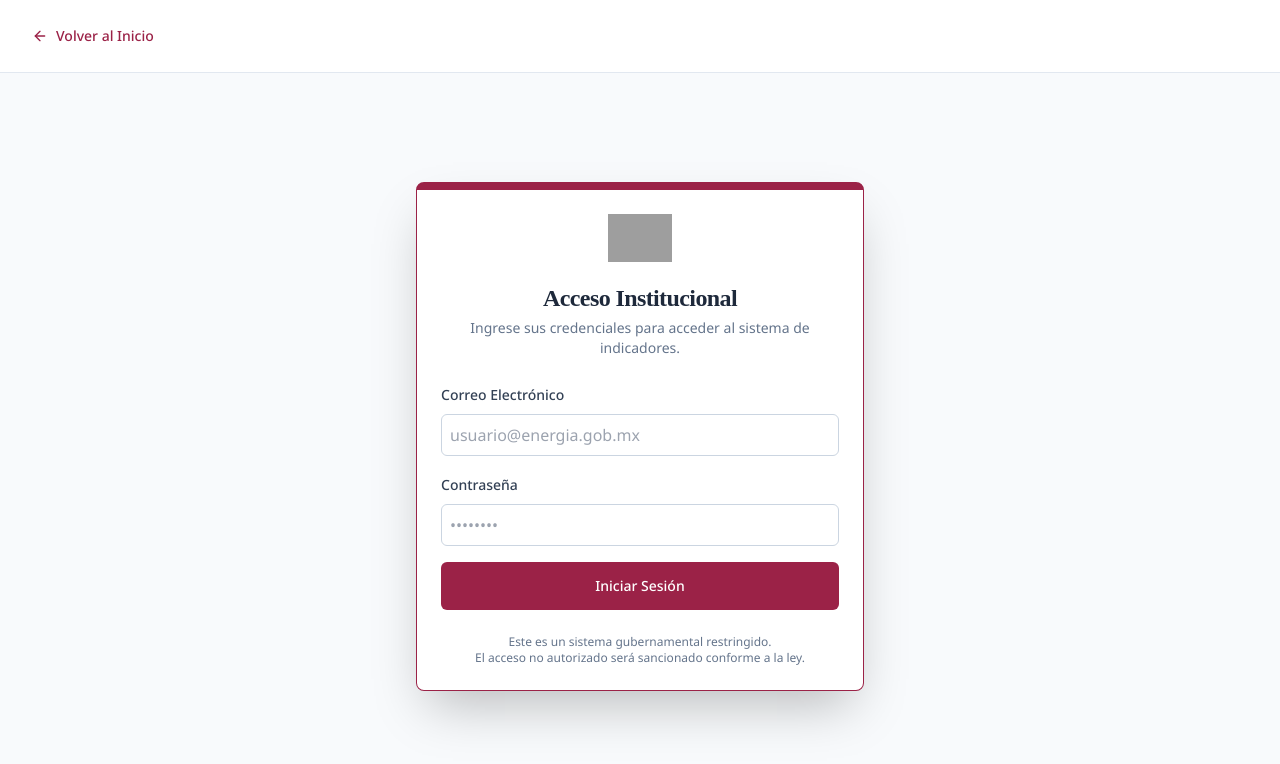
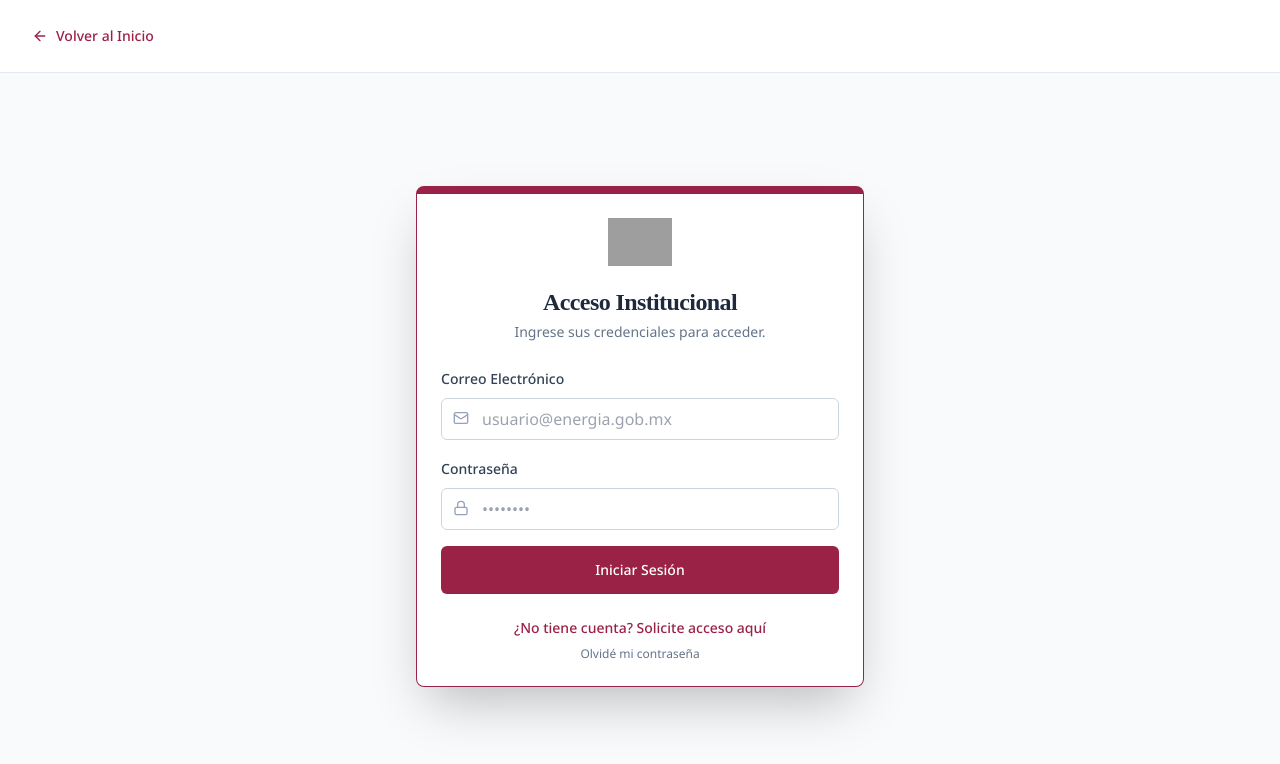
Before and after one commit to JSCEG/PRESEMH, a React (Vite) app: page /login in a window 1280 px wide. Shown: the top 764 px of the page. Built offline with nearby package versions, Linux system fonts and the light colour scheme; grey boxes are pictures that could not be loaded; a web font is replaced by a local one.

Commit message:
feat(auth): Add Register and Password Recovery modes to LoginPage

```diff
--- a/src/pages/LoginPage.tsx
+++ b/src/pages/LoginPage.tsx
@@ -3,38 +3,54 @@ import { useNavigate } from 'react-router-dom';
 import { supabase } from '@/lib/supabase';
 import { Button } from '@/components/ui/button';
 import { Card, CardContent, CardHeader, CardTitle, CardDescription } from '@/components/ui/card';
-import { Loader2, AlertCircle, ArrowLeft } from 'lucide-react';
+import { Loader2, AlertCircle, ArrowLeft, Mail, Lock, UserPlus, LogIn } from 'lucide-react';
+
+type AuthMode = 'LOGIN' | 'REGISTER' | 'RECOVERY';
 
 export default function LoginPage() {
+  const [mode, setMode] = useState<AuthMode>('LOGIN');
   const [email, setEmail] = useState('');
   const [password, setPassword] = useState('');
   const [loading, setLoading] = useState(false);
-  const [error, setError] = useState<string | null>(null);
+  const [message, setMessage] = useState<{ type: 'error' | 'success', text: string } | null>(null);
   const navigate = useNavigate();
 
-  const handleLogin = async (e: React.FormEvent) => {
+  const handleAuth = async (e: React.FormEvent) => {
     e.preventDefault();
     setLoading(true);
-    setError(null);
+    setMessage(null);
 
-    const { error } = await supabase.auth.signInWithPassword({
-      email,
-      password,
+    try {
+      if (mode === 'LOGIN') {
+        const { error } = await supabase.auth.signInWithPassword({ email, password });
+        if (error) throw error;
+        navigate('/map');
+      }
+      else if (mode === 'REGISTER') {
+        const { error } = await supabase.auth.signUp({ email, password });
+        if (error) throw error;
+        setMessage({ type: 'success', text: 'Registro exitoso. Verifique su correo para confirmar.' });
+        setMode('LOGIN');
+      }
+      else if (mode === 'RECOVERY') {
+        const { error } = await supabase.auth.resetPasswordForEmail(email, {
+          redirectTo: window.location.origin + '/update-password',
         });
-
-    if (error) {
-      setError('Credenciales inválidas o cuenta no autorizada.');
+        if (error) throw error;
+        setMessage({ type: 'success', text: 'Se ha enviado un enlace de recuperación a su correo.' });
+        setMode('LOGIN');
+      }
+    } catch (error: any) {
+      setMessage({ type: 'error', text: error.message || 'Ocurrió un error inesperado.' });
+    } finally {
       setLoading(false);
-    } else {
-      navigate('/map');
     }
   };
 
   return (
     <div className="min-h-screen bg-slate-50 flex flex-col">
-      {/* Header Simplificado */}
       <header className="p-4 bg-white border-b border-slate-200">
-        <Button variant="ghost" onClick={() => navigate('/')} className="text-gobmx-guinda">
+        <Button variant="ghost" onClick={() => navigate('/')} className="text-gobmx-guinda hover:text-gobmx-guinda/80">
           <ArrowLeft className="mr-2 h-4 w-4" /> Volver al Inicio
         </Button>
       </header>
@@ -46,41 +62,57 @@ export default function LoginPage() {
               <img src="https://cdn.sassoapps.com/Indicadores_Eficiencia/logo_sener.png" alt="SENER" className="h-12" />
             </div>
             <CardTitle className="text-2xl font-bold font-headings text-slate-800">
-              Acceso Institucional
+              {mode === 'LOGIN' && 'Acceso Institucional'}
+              {mode === 'REGISTER' && 'Solicitud de Cuenta'}
+              {mode === 'RECOVERY' && 'Recuperar Contraseña'}
             </CardTitle>
             <CardDescription>
-              Ingrese sus credenciales para acceder al sistema de indicadores.
+              {mode === 'LOGIN' && 'Ingrese sus credenciales para acceder.'}
+              {mode === 'REGISTER' && 'Su cuenta estará sujeta a aprobación administrativa.'}
+              {mode === 'RECOVERY' && 'Le enviaremos un enlace seguro.'}
             </CardDescription>
           </CardHeader>
           <CardContent>
-            <form onSubmit={handleLogin} className="space-y-4">
+            <form onSubmit={handleAuth} className="space-y-4">
               <div className="space-y-2">
                 <label className="text-sm font-medium text-slate-700">Correo Electrónico</label>
+                <div className="relative">
+                  <Mail className="absolute left-3 top-3 h-4 w-4 text-slate-400" />
                   <input
                     type="email"
                     required
                     value={email}
                     onChange={(e) => setEmail(e.target.value)}
-                  className="w-full p-2 border border-slate-300 rounded-md focus:ring-2 focus:ring-gobmx-dorado focus:border-transparent outline-none transition-all"
+                    className="w-full pl-10 p-2 border border-slate-300 rounded-md focus:ring-2 focus:ring-gobmx-dorado focus:border-transparent outline-none transition-all"
                     placeholder="usuario@energia.gob.mx"
                   />
                 </div>
+              </div>
+
+              {mode !== 'RECOVERY' && (
                 <div className="space-y-2">
                   <label className="text-sm font-medium text-slate-700">Contraseña</label>
+                  <div className="relative">
+                    <Lock className="absolute left-3 top-3 h-4 w-4 text-slate-400" />
                     <input
                       type="password"
                       required
+                      minLength={6}
                       value={password}
                       onChange={(e) => setPassword(e.target.value)}
-                  className="w-full p-2 border border-slate-300 rounded-md focus:ring-2 focus:ring-gobmx-dorado focus:border-transparent outline-none transition-all"
+                      className="w-full pl-10 p-2 border border-slate-300 rounded-md focus:ring-2 focus:ring-gobmx-dorado focus:border-transparent outline-none transition-all"
                       placeholder="••••••••"
                     />
                   </div>
+                </div>
+              )}
 
-              {error && (
-                <div className="flex items-center p-3 text-sm text-red-800 border border-red-200 bg-red-50 rounded-md">
+              {message && (
+                <div className={`flex items-center p-3 text-sm border rounded-md ${
+                  message.type === 'error' ? 'text-red-800 border-red-200 bg-red-50' : 'text-green-800 border-green-200 bg-green-50'
+                }`}>
                   <AlertCircle className="h-4 w-4 mr-2" />
-                  {error}
+                  {message.text}
                 </div>
               )}
 
@@ -89,20 +121,27 @@ export default function LoginPage() {
                 disabled={loading}
                 className="w-full bg-gobmx-guinda hover:bg-[#7a1b38] text-white py-6"
               >
-                {loading ? (
-                  <>
-                    <Loader2 className="mr-2 h-4 w-4 animate-spin" />
-                    Autenticando...
-                  </>
-                ) : (
-                  'Iniciar Sesión'
-                )}
+                {loading ? <Loader2 className="mr-2 h-4 w-4 animate-spin" /> :
+                 mode === 'LOGIN' ? 'Iniciar Sesión' :
+                 mode === 'REGISTER' ? 'Registrarme' : 'Enviar Enlace'}
               </Button>
             </form>
 
-            <div className="mt-6 text-center text-xs text-slate-500">
-              <p>Este es un sistema gubernamental restringido.</p>
-              <p>El acceso no autorizado será sancionado conforme a la ley.</p>
+            <div className="mt-6 flex flex-col space-y-2 text-center text-sm">
+              {mode === 'LOGIN' ? (
+                <>
+                  <button onClick={() => setMode('REGISTER')} className="text-gobmx-guinda hover:underline font-medium">
+                    ¿No tiene cuenta? Solicite acceso aquí
+                  </button>
+                  <button onClick={() => setMode('RECOVERY')} className="text-slate-500 hover:text-slate-700 text-xs">
+                    Olvidé mi contraseña
+                  </button>
+                </>
+              ) : (
+                <button onClick={() => setMode('LOGIN')} className="text-gobmx-guinda hover:underline font-medium">
+                  Volver al inicio de sesión
+                </button>
+              )}
             </div>
           </CardContent>
         </Card>
```
Lines whose indentation alone changed are shown as unchanged.
